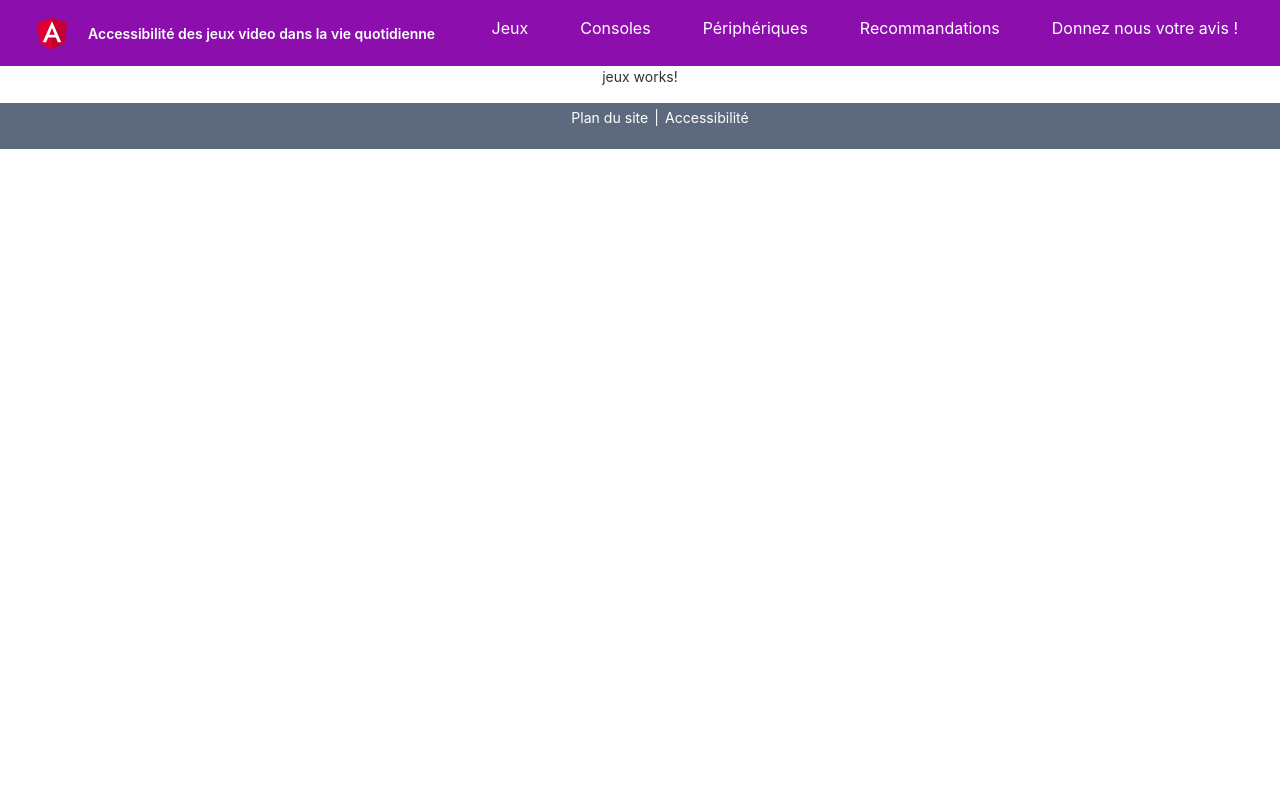
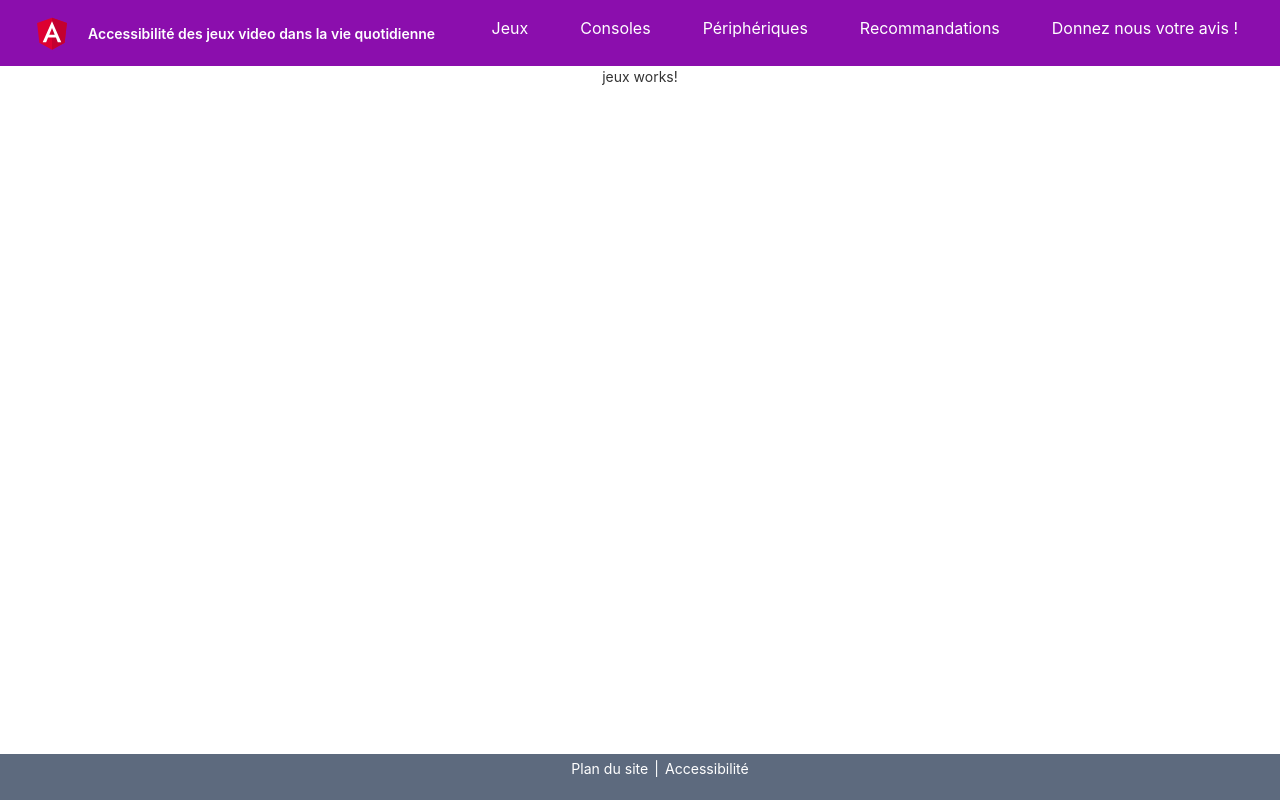
Before and after one commit to Sosefo/MiniSite, an Angular app in the folder mini-site/: page /jeux in a window 1280 px wide. Built offline with nearby package versions, Linux system fonts and the light colour scheme.

Commit message:
Fix css (AGAIN)

```diff
--- a/mini-site/src/app/app.component.css
+++ b/mini-site/src/app/app.component.css
@@ -2,10 +2,12 @@
   font-family: -apple-system, BlinkMacSystemFont, "Segoe UI", Roboto, Helvetica, Arial, sans-serif, "Apple Color Emoji", "Segoe UI Emoji", "Segoe UI Symbol";
   font-size: 14px;
   color: #333;
-  height: 100%;
   box-sizing: border-box;
   -webkit-font-smoothing: antialiased;
   -moz-osx-font-smoothing: grayscale;
+  display: flex;
+  flex-direction: column;
+  height: 100%;
 }
 
 h1,
@@ -28,6 +30,10 @@ p {
 
 .evitement:focus {
   position: static;
+}
+
+header {
+  flex: 0 1 auto;
 }
 
 footer {
@@ -96,6 +102,8 @@ li a {
   display: flex;
   flex-direction: column;
   align-items: center;
+  height: auto;
+  flex: 1 1 auto;
 }
 
 a,
@@ -116,6 +124,7 @@ footer {
   line-height: 20px;
   height: 46px;
   z-index: 111;
+  flex: 0 1 46px;
 }
 
 footer a {
```
